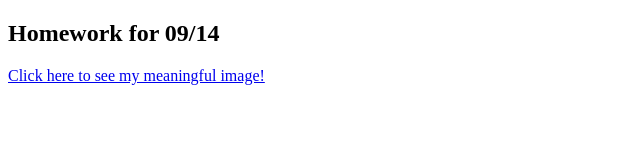
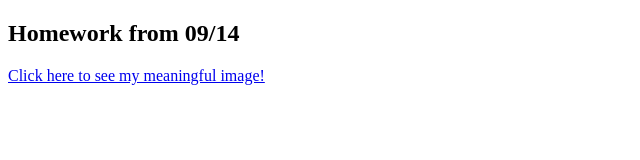
Before and after one commit to mquinci/mquinci.github.io, a plain HTML site: page index.html in a window 1280 px wide. Shown: the full height of the page, 0-640 px from the left. Drawn offline with Linux system fonts and the light colour scheme.

Commit message:
stylistic change to index file

```diff
--- a/index.html
+++ b/index.html
@@ -4,7 +4,7 @@
          <title>Welcome!</title>
      </head>
      <body>
-         <h2>Homework for 09/14</h2>
+         <h2>Homework from 09/14</h2>
         <a href="/homework/09-14/index.html"> Click here to see my meaningful image!</a>
      </body>
  </html>
```
